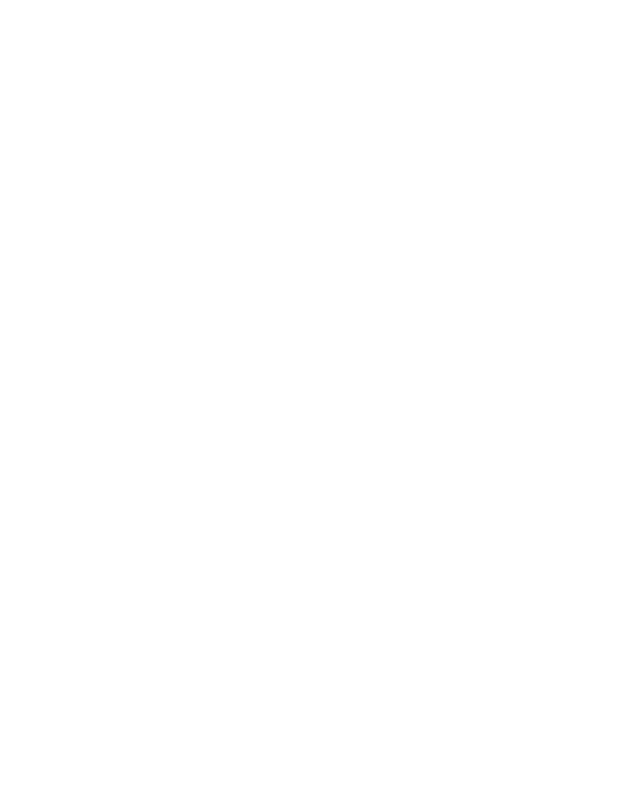
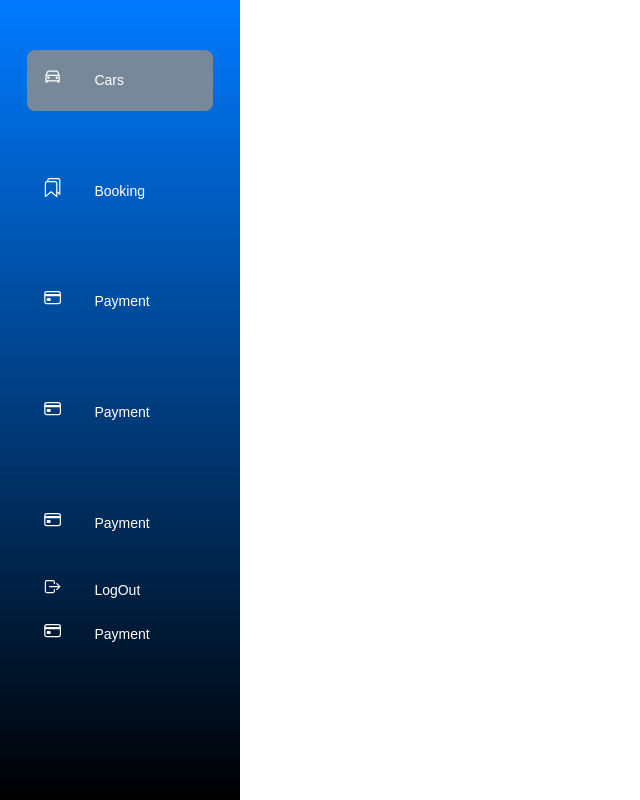
Before and after one commit to NethmiKaumudi/Car_Rental_System_Spring, a plain HTML site: page Front_End/src/pages/AdminDashBoard.html in a window 1280 px wide. Shown: the whole page, without its empty margins (0-640 px from the left). Drawn offline with nearby package versions, Linux system fonts and the light colour scheme.

Commit message:
Updated AdminDashboard Page

```diff
--- a/Front_End/src/assests/lib/css/styles.css
+++ /dev/null
@@ -1,84 +0,0 @@
-@import url('https://fonts.googleapis.com/css?family=Titillium+Web');
-@import url('https://fonts.googleapis.com/css?family=Anton');
-
-*{
-    font-family: 'Titillium Web', sans-serif;
-}
-#title-text{
-    color: #1b5e20;
-    font-size: 2em;
-}
-#title-text:hover{
-    color: #00695c;
-}
-
-#nav-bar-main{
-    z-index: 1;
-    background-color: rgba(255,255,255,0.8);
-    border-bottom: rgba(0,0,0,0.7) solid 3px;
-    box-shadow: black 0 0 10px;
-}
-.card-header{
-    color: white !important;
-}
-.dash-tile-icon{
-    font-size: 4.5em;
-}
-/**/
-section.mainTitle label:first-child{
-    font-size: 25px;
-    font-weight: bolder;
-    margin-right: 5px;
-}
-section.mainTitle label:last-child{
-    color: #78909c;
-}
-.front-nav-bar{
-    background-color: #eceff1;
-    font-size: 0.7em;
-    color: #546e7a;
-    padding: 7px;
-    border-top: #cfd8dc solid 1px;
-    border-bottom: #cfd8dc solid 1px;
-}
-div.form-group label{
-    font-weight: bold;
-    margin-right: 5px;
-}
-
-.content-box-2{
-    background-color: #ffffff;
-    padding: 40px;
-}
-#total-text{
-    color: #3d98ef;
-    font-size: 13px;
-}
-#total-text1{
-    color: #ef5350;
-    font-size: 13px;
-}
-section.content-box-2 label{
-    font-weight: bold;
-    margin-right: 10px;
-}
-
-
-div.form-group label{
-    margin: 0;
-}
-
-.control-error {
-    color: red;
-    font-size: 0.9em;
-    /*display: none;*/
-}
-
-#total{
-    font-size: 30px;
-    color: #3d98ef;
-}
-#subtotal{
-    color: #ef5350;
-    font-size: 30px;
-}
--- a/Front_End/src/pages/AdminDashBoard.html
+++ b/Front_End/src/pages/AdminDashBoard.html
@@ -3,8 +3,69 @@
 <head>
     <meta charset="UTF-8">
     <title>Admin DashBoard</title>
+    <meta name="viewport" content="width=device-width initial-scale=1 minimum-scale=1 maximum-scale=2">
+    <link rel="stylesheet" href="../styles/RegisteredCustomersDashboard.css">
+    <script src="../assests/lib/js/bootstrap.min.js"></script>
+    <link rel="stylesheet" href="../assests/lib/css/normalize.css">
+    <link rel="stylesheet" href="../assests/lib/css/bootstrap.min.css">
 </head>
 <body>
+<div class="sidebar">
+    <div class="logo">
+        <ul class="menu">
+            <li class="active">
+                <a href="#">
+                    <i>
+                        <ion-icon name="car-outline"></ion-icon>
+                    </i>
+                    <span>Cars</span></a>
+            </li>
+            <li>
+                <a href="#">
+                    <i>
+                        <ion-icon name="bookmarks-outline"></ion-icon>
+                    </i>
+                    <span>Booking</span></a>
+            </li>
+            <li>
+                <a href="#">
+                    <i>
+                        <ion-icon name="card-outline"></ion-icon>
+                    </i>
+                    <span>Payment</span></a>
+            </li>
+            <li>
+                <a href="#">
+                    <i><ion-icon name="card-outline"></ion-icon></i>
+                    <span>Payment</span>
+                </a>
+            </li>
+            <li>
+                <a href="#">
+                    <i>
+                        <ion-icon name="card-outline"></ion-icon>
+                    </i>
+                    <span>Payment</span></a>
+            </li>
+            <li>
+                <a href="#">
+                    <i>
+                        <ion-icon name="card-outline"></ion-icon>
+                    </i>
+                    <span>Payment</span></a>
+            </li>
+            <li class="logout">
+                <a href="#">
+                    <i>
+                        <ion-icon name="log-out-outline"></ion-icon>
+                    </i>
+                    <span>LogOut</span></a>
+            </li>
 
+        </ul>
+    </div>
+</div>
+<script type="module" src="https://unpkg.com/ionicons@7.1.0/dist/ionicons/ionicons.esm.js"></script>
+<script nomodule src="https://unpkg.com/ionicons@7.1.0/dist/ionicons/ionicons.js"></script>
 </body>
 </html>
--- /dev/null
+++ b/Front_End/src/styles/RegisteredCustomersDashboard.css
@@ -0,0 +1,81 @@
+* {
+    margin: 0;
+    padding: 0;
+    box-sizing: border-box;
+    border: none;
+    outline: none;
+    font-family: "Poppins", sans-serif;
+}
+
+body {
+    display: flex;
+
+}
+
+.sidebar {
+    position: sticky;
+    top: 0;
+    left: 0;
+    bottom: 0;
+    width: 110px;
+    height: 100vh;
+    padding: 0 1.7rem;
+    color: black;
+    overflow: hidden;
+    transition: all 0.5s linear;
+    background: linear-gradient(to top, black, #007bff);
+}
+
+.sidebar:hover {
+    width: 240px;
+    transition: 0.5s;
+}
+
+.sidebar.logo {
+    height: 80px;
+    padding: 16px;
+}
+
+.menu {
+    height: 88%;
+    position: relative;
+    list-style: none;
+    padding: 0;
+}
+
+.menu li {
+    padding: 1rem;
+    margin: 50px 0;
+    border-radius: 8px;
+    transition: all 0.5s ease-in-out;
+
+}
+
+.menu li:hover, .active {
+    background: lightslategray;
+}
+
+.menu li a {
+    color: white;
+    font-size: 14px;
+    text-decoration: none;
+    display: flex;
+    align-items: center;
+    gap: 2rem
+}
+
+
+.menu li  a span {
+    overflow: hidden;
+}
+
+.menu li a i {
+    font-size: 1.2rem;
+}
+
+.logout {
+    position: absolute;
+    top: 460px;
+    left: 0px;
+    width: 100%;
+}
```
Also changed, not shown: Front_End/src/controller/SignUp&LogIn.js (added, +60 -0 lines), Front_End/src/index.html (+8 -7 lines), Front_End/src/pages/RegisteredCustomerDashBoard.html (+41 -0 lines), Front_End/src/controller/index.js (renamed from Front_End/src/js/index.js), 1 other file.
